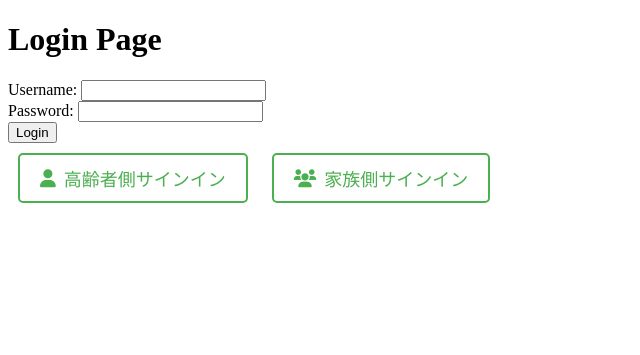
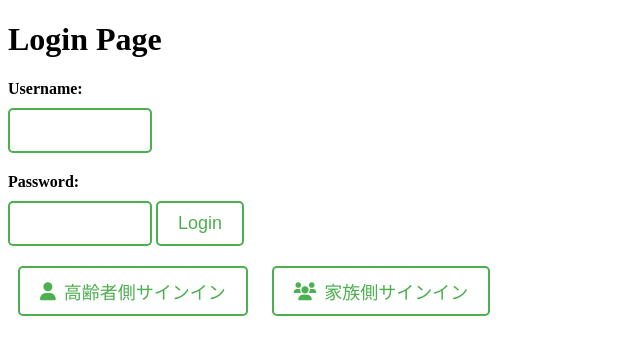
Before and after one commit to t22cs050/CareLink, a Django app: page /careLink/login in a window 1280 px wide. Shown: the top 355 px of the page, without its empty margins (0-640 px from the left). Run offline with Django 4.2, Linux system fonts and the light colour scheme.

Commit message:
サインインボタンと、入力画面の見た目を統一

```diff
--- a/careLink/templates/careLink/login.html
+++ b/careLink/templates/careLink/login.html
@@ -1,4 +1,4 @@
-<!DOCTYPE html>
+{% comment %} <!DOCTYPE html>
 <html lang="ja">
 <head>
     <meta charset="UTF-8">
@@ -47,4 +47,90 @@
 
 
 </body>
+</html> {% endcomment %}
+
+<!DOCTYPE html>
+<html lang="ja">
+<head>
+    <meta charset="UTF-8">
+    <meta name="viewport" content="width=device-width, initial-scale=1.0">
+    <title>Login</title>
+    <link href="https://cdnjs.cloudflare.com/ajax/libs/font-awesome/6.0.0-beta3/css/all.min.css" rel="stylesheet">
+    <style>
+        /* アイコン付きリンクのスタイル */
+        .icon-link {
+            display: inline-flex;
+            align-items: center;
+            padding: 10px 20px;
+            margin: 10px;
+            text-decoration: none;
+            font-size: 18px;
+            color: #4CAF50;
+            border: 2px solid #4CAF50;
+            border-radius: 5px;
+            transition: background-color 0.3s, color 0.3s;
+        }
+
+        .icon-link i {
+            margin-right: 8px;
+        }
+
+        .icon-link:hover {
+            background-color: #4CAF50;
+            color: white;
+        }
+
+        /* フォーム要素のスタイル */
+        .styled-input,
+        .styled-button {
+            display: inline-block;
+            padding: 10px 20px;
+            margin: 10px 0;
+            font-size: 18px;
+            color: #4CAF50;
+            border: 2px solid #4CAF50;
+            border-radius: 5px;
+            transition: background-color 0.3s, color 0.3s;
+        }
+
+        .styled-input {
+            width: calc(100px);
+        }
+
+        .styled-input:focus {
+            outline: none;
+            border-color: #3E8E41;
+        }
+
+        .styled-button {
+            background-color: white;
+            cursor: pointer;
+        }
+
+        .styled-button:hover {
+            background-color: #4CAF50;
+            color: white;
+        }
+
+        /* フォームラベルのスタイル */
+        label {
+            display: block;
+            margin-top: 10px;
+            font-weight: bold;
+        }
+    </style>
+</head>
+<body>
+    <h1>Login Page</h1>
+    <form method="post" action="/login/">
+        {% csrf_token %}
+        <label for="username">Username:</label>
+        <input type="text" id="username" name="username" class="styled-input" required>
+        <label for="password">Password:</label>
+        <input type="password" id="password" name="password" class="styled-input" required>
+        <button type="submit" class="styled-button">Login</button>
+    </form>
+    <a href="signin_elder" class="icon-link"><i class="fas fa-user"></i>高齢者側サインイン</a>
+    <a href="signin_family" class="icon-link"><i class="fas fa-users"></i>家族側サインイン</a>
+</body>
 </html>
```
